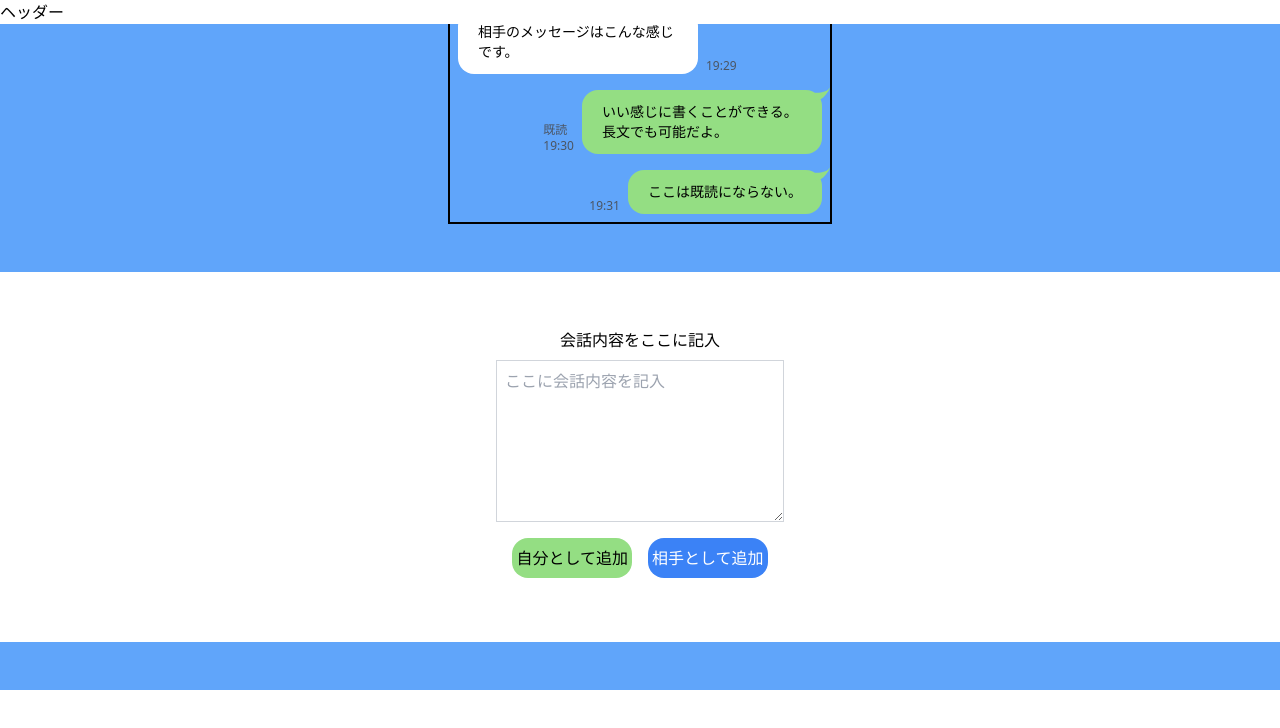
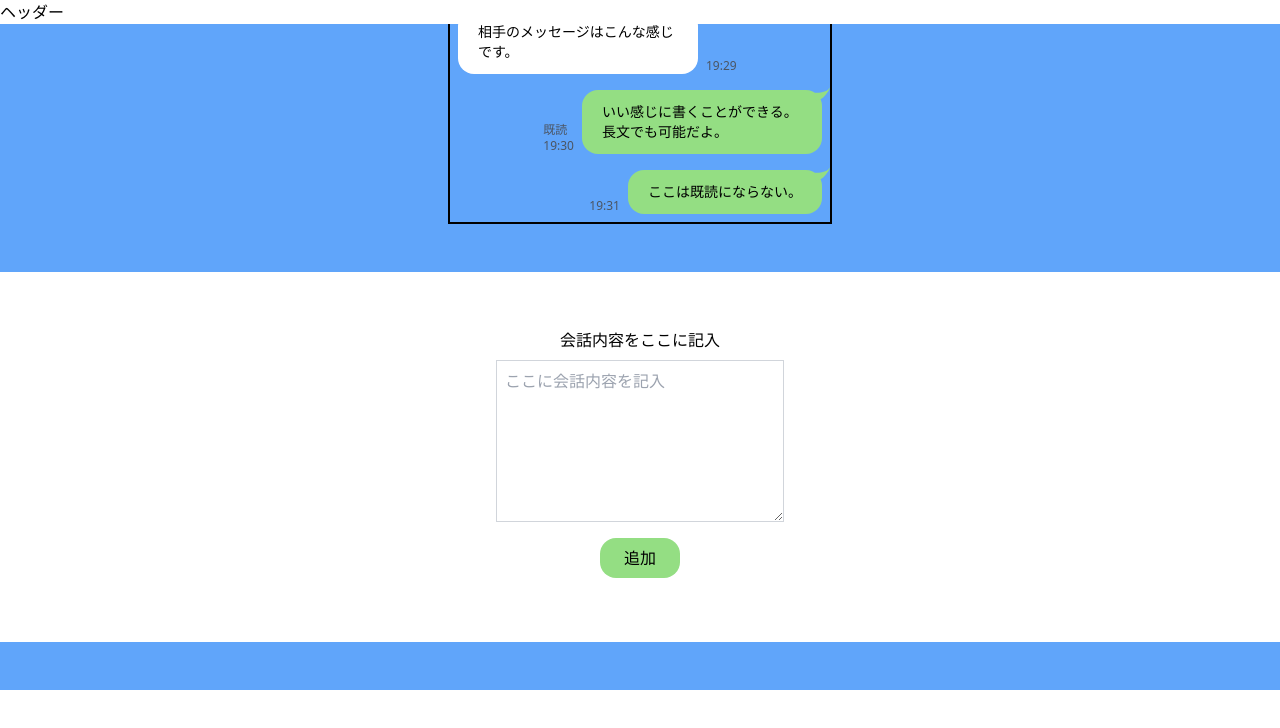
Before and after one commit to suguru-toyohara/sns-faker, a Next.js app: page /LINE in a window 1280 px wide. Shown: the top 728 px of the page. Built offline with nearby package versions, Linux system fonts and the light colour scheme.

Commit message:
現状を一旦コミット

```diff
--- a/src/app/LINE/page.tsx
+++ b/src/app/LINE/page.tsx
@@ -111,7 +111,7 @@ export default function Page() {
     <PageRoot className={"bg-blue-400"}>
       <div className={"border-2 border-black max-w-96 w-full flex flex-col"}>
         {conversations.map((value, index) => (
-          <>
+          <div key={index.toString()}>
             {value.isSelfMessage ? (
               <SelfMessage
                 key={index.toString()}
@@ -126,7 +126,7 @@ export default function Page() {
                 timeString={value.timeString}
               />
             )}
-          </>
+          </div>
         ))}
       </div>
       <form
@@ -146,18 +146,10 @@ export default function Page() {
           <button
             type={"button"}
             className={
-              "bg-line-self rounded-2xl mx-2 my-4 py-2 px-1 w-full max-w-32"
+              "bg-line-self rounded-2xl mx-2 my-4 py-2 px-6 w-full max-w-32"
             }
           >
-            自分として追加
-          </button>
-          <button
-            type={"button"}
-            className={
-              "bg-blue-500 text-white rounded-2xl mx-2 my-4 py-2 px-1 w-full max-w-36"
-            }
-          >
-            相手として追加
+            追加
           </button>
         </div>
       </form>
```
